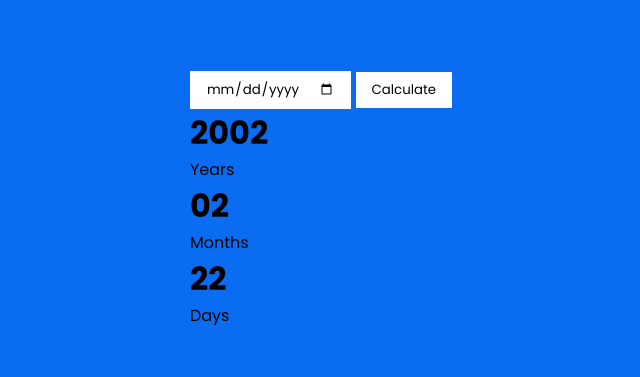
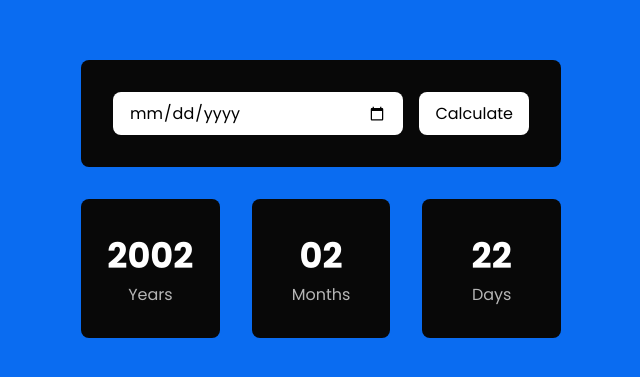
Before and after one commit to codesbyfaisal/classTask005, a plain HTML site: page index.html in a window 1280 px wide. Shown: the part 201-578 px from the top of the page, without its empty margins (319-959 px from the left). Drawn offline with Linux system fonts and the light colour scheme.

Commit message:
create app ui

```diff
--- a/style.css
+++ b/style.css
@@ -23,3 +23,61 @@ input {
     padding: 0.5rem 1rem;
     cursor: pointer;
 }
+
+
+.app {
+    color: white;
+    display: grid;
+    gap: 2rem;
+    width: 95vw;
+    max-width: 30rem;
+}
+
+button,
+input,
+form,
+.result .box {
+    border-radius: 0.5rem;
+    font-size: 1rem;
+}
+
+form,
+.result .box {
+    background-color: #080808;
+    padding: 1rem;
+    text-align: center;
+}
+
+form {
+    display: flex;
+    justify-content: space-between;
+    gap: 1rem;
+    padding: 2rem;
+
+    & input[type="date"] {
+        width: 80%;
+    }
+}
+
+.result {
+    display: flex;
+    gap: 2rem;
+}
+
+.result .box {
+    width: calc(100% / 3);
+    aspect-ratio: 1;
+    display: flex;
+    flex-direction: column;
+    justify-content: center;
+    align-items: center;
+
+    & h1 {
+        font-size: 2.2rem;
+        font-weight: 700;
+    }
+
+    & p {
+        opacity: 0.7;
+    }
+}
```
